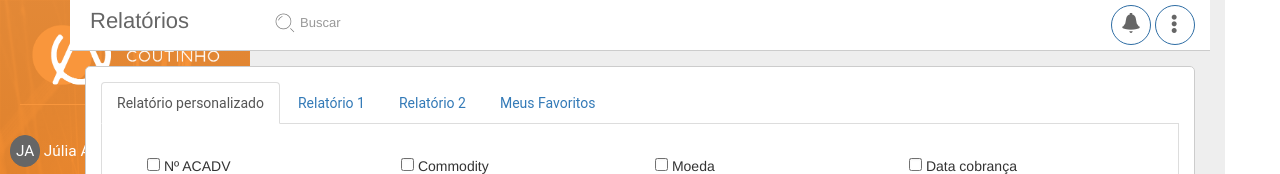
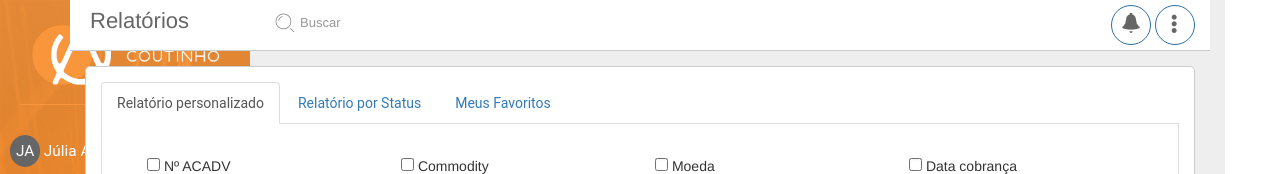
Before and after one commit to matheusfischer/matheusfischer.github.io, a website with bundled scripts: page relatorios.html in a window 1280 px wide. Shown: the top 174 px of the page. Built offline with nearby package versions, Linux system fonts and the light colour scheme.

Commit message:
hotfix tela relatorios

```diff
--- a/relatorios.html
+++ b/relatorios.html
@@ -376,8 +376,7 @@
                         <!-- Nav tabs -->
                         <ul class="nav nav-tabs" role="tablist">
                           <li role="presentation" class="active"><a href="#report-1" aria-controls="report-1" role="tab" data-toggle="tab">Relatório personalizado</a></li>
-                          <li role="presentation"><a href="#report-2" aria-controls="report-2" role="tab" data-toggle="tab">Relatório 1</a></li>
-                          <li role="presentation"><a href="#report-3" aria-controls="report-3" role="tab" data-toggle="tab">Relatório 2</a></li>
+                          <li role="presentation"><a href="#report-2" aria-controls="report-2" role="tab" data-toggle="tab">Relatório por Status</a></li>
                           <li role="presentation"><a href="#report-4" aria-controls="report-4" role="tab" data-toggle="tab">Meus Favoritos</a></li>
                         </ul>
 
@@ -566,9 +565,8 @@
 
                             </div>
                             <div role="tabpanel" class="tab-pane" id="report-2">
-                                <p>Relatório 1</p>
+                                <p>Relatório por Status</p>
                             </div>
-                            <div role="tabpanel" class="tab-pane" id="report-3"><p>Relatório 2</p></div>
                             <div role="tabpanel" class="tab-pane" id="report-4">
 
 
```
